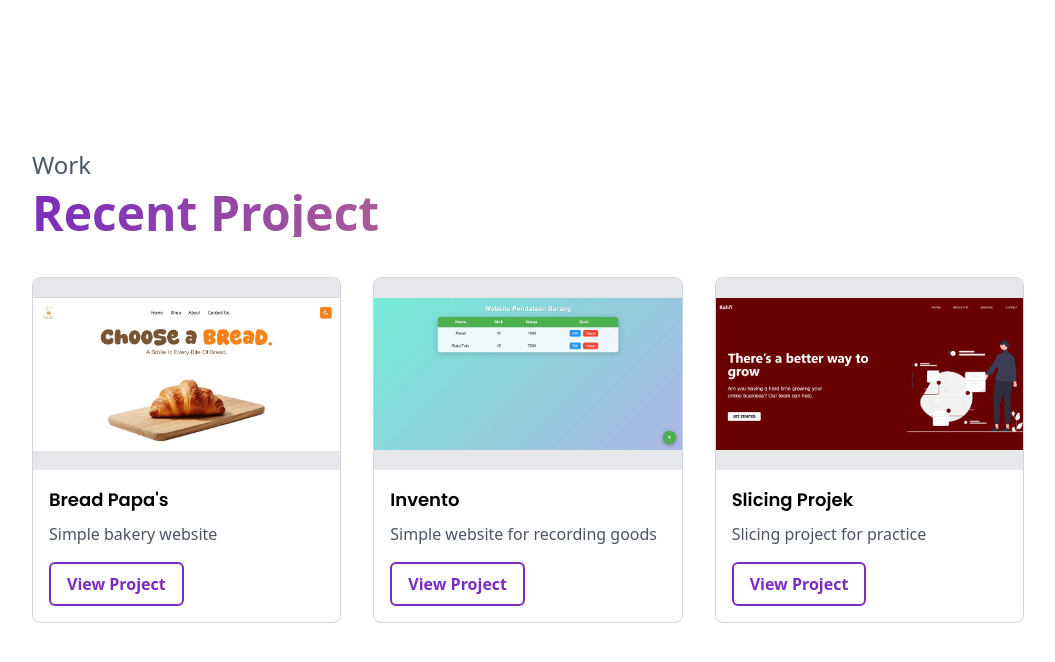
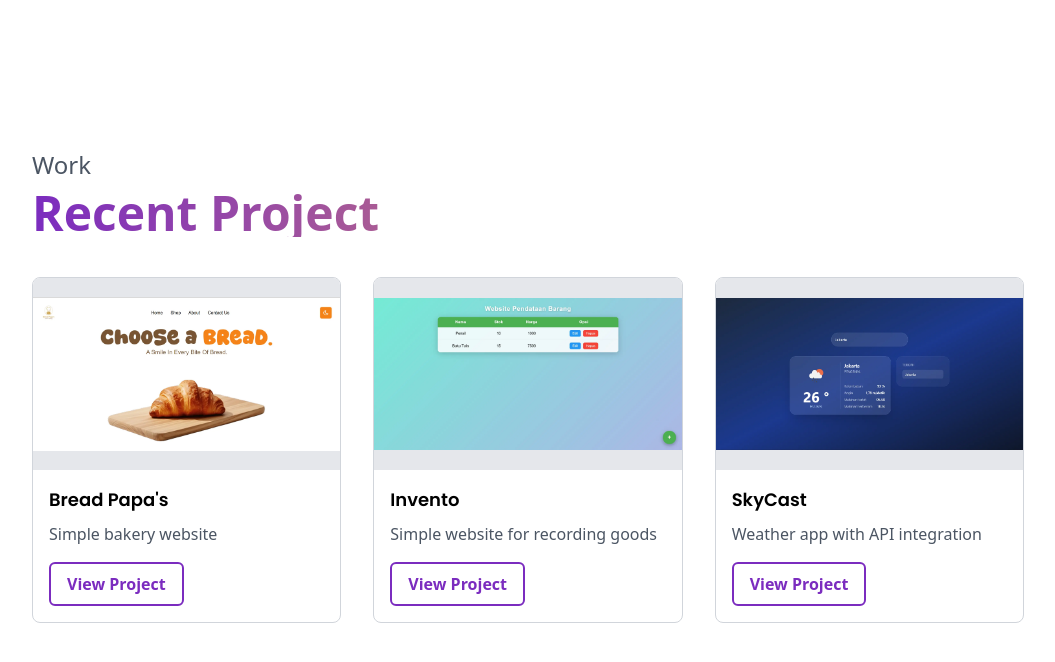
Before and after one commit to kahfiachyarudin/portfolioku, a React (Vite) app: page / in a window 1280 px wide. Shown: the part 3063-3725 px from the top of the page, without its empty margins (192-1247 px from the left). Built offline with nearby package versions, Linux system fonts and the light colour scheme.

Commit message:
nambah projek sky cast

```diff
--- a/src/components/Project.jsx
+++ b/src/components/Project.jsx
@@ -1,6 +1,6 @@
 import Roti from '../assets/bread.webp';
 import DataBarang from '../assets/pendataan.webp';
-import Slicing from '../assets/slicing.webp';
+import SkyCast from '../assets/skycast.webp';
 import { useEffect, useRef } from "react";
 import { gsap } from "gsap";
 import { ScrollTrigger } from "gsap/ScrollTrigger";
@@ -109,12 +109,12 @@ cards.forEach((card) => {
             </div>
             <div className="border border-gray-300 rounded-lg overflow-hidden hidden lg:block project-card">
                 <div className="h-48 bg-gray-200 flex items-center justify-center">
-                    <img src={Slicing} alt="" />
+                    <img src={SkyCast} alt="" />
                 </div>
                 <div className="p-4">
-                    <h2 className="text-lg font-semibold mb-2 font-poppins">Slicing Projek</h2>
-                    <p className="text-gray-600">Slicing project for practice</p>
-                    <button onClick={() => window.open("https://firstslicing-tailwind.vercel.app/", "_blank")} className="mt-4 px-4 py-2 text-primary font-semibold border-2 border-primary rounded-md hover:bg-primary hover:text-white transition duration-300 hover:scale-105 button-view">View Project</button>
+                    <h2 className="text-lg font-semibold mb-2 font-poppins">SkyCast</h2>
+                    <p className="text-gray-600">Weather app with API integration</p>
+                    <button onClick={() => window.open("https://skycast-murex.vercel.app/", "_blank")} className="mt-4 px-4 py-2 text-primary font-semibold border-2 border-primary rounded-md hover:bg-primary hover:text-white transition duration-300 hover:scale-105 button-view">View Project</button>
                 </div>
             </div>
         </div>
```
Also changed, not shown: src/assets/skycast.webp (added).
